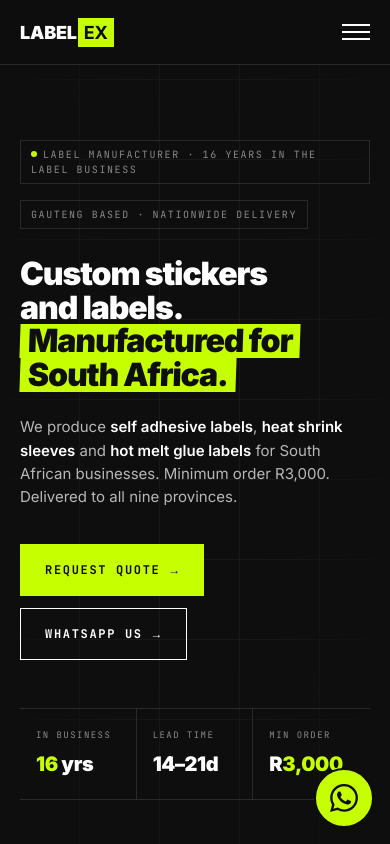
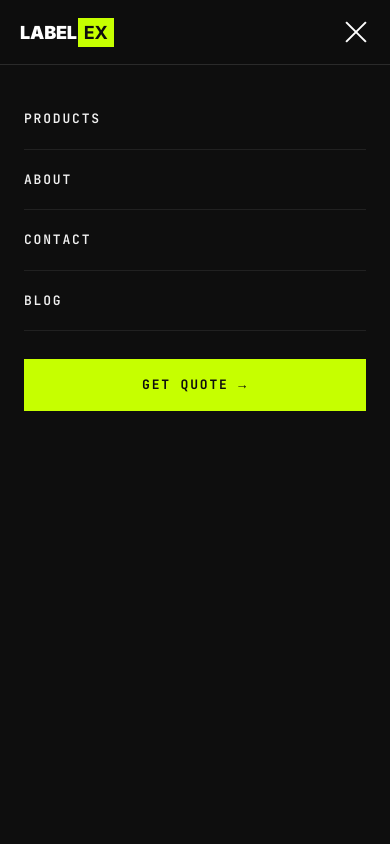
Before and after one commit to unknownakhh/labelex, a plain HTML site: page index.html in a window 390 px wide. Both pictures are taken after a click on the element 356 px from the left and 32 px from the top of the page. Shown: the top 844 px of the page. Drawn offline with Linux system fonts and the light colour scheme.

Commit message:
Add mobile menu with burger toggle and animation

```diff
--- a/index.html
+++ b/index.html
@@ -15,6 +15,50 @@
   @media(max-width:768px) {
     .process-override { grid-template-columns:1fr; }
   }
+
+  /* MOBILE MENU */
+  .mobile-menu {
+    display: none;
+    position: fixed;
+    top: 57px;
+    left: 0; right: 0; bottom: 0;
+    background: #0e0e0e;
+    z-index: 49;
+    flex-direction: column;
+    padding: 32px 24px;
+    gap: 0;
+    overflow-y: auto;
+  }
+  .mobile-menu.open { display: flex; }
+  .mobile-menu a {
+    font-family: 'JetBrains Mono', monospace;
+    font-size: 13px;
+    font-weight: 600;
+    letter-spacing: 0.14em;
+    text-transform: uppercase;
+    color: #f0f0f0;
+    text-decoration: none;
+    padding: 20px 0;
+    border-bottom: 1px solid rgba(255,255,255,0.08);
+    transition: color 0.2s;
+  }
+  .mobile-menu a:hover { color: #c6ff00; }
+  .mobile-menu .mobile-menu-cta {
+    background: #c6ff00;
+    color: #0e0e0e;
+    text-align: center;
+    padding: 16px 24px;
+    margin-top: 28px;
+    border-bottom: none;
+    font-weight: 700;
+  }
+  .mobile-menu .mobile-menu-cta:hover { background: #b0e600; color: #0e0e0e; }
+
+  /* BURGER ACTIVE STATE */
+  .menu-icon.active span:nth-child(1) { transform: translateY(7px) rotate(45deg); }
+  .menu-icon.active span:nth-child(2) { opacity: 0; }
+  .menu-icon.active span:nth-child(3) { transform: translateY(-7px) rotate(-45deg); }
+  .menu-icon span { transition: transform 0.25s ease, opacity 0.25s ease; }
 </style>
 <script type="application/ld+json">
 {
@@ -141,10 +185,21 @@
     </div>
     <div class="nav-cta">
       <a href="contact.html" class="btn-quote">Get Quote →</a>
-      <div class="menu-icon"><span></span><span></span><span></span></div>
+      <div class="menu-icon" id="burgerBtn" aria-label="Open menu">
+        <span></span><span></span><span></span>
+      </div>
     </div>
   </div>
 </nav>
+
+<!-- MOBILE MENU -->
+<div class="mobile-menu" id="mobileMenu">
+  <a href="products.html">Products</a>
+  <a href="about.html">About</a>
+  <a href="contact.html">Contact</a>
+  <a href="blog/">Blog</a>
+  <a href="contact.html" class="mobile-menu-cta">Get Quote →</a>
+</div>
 
 <section class="hero">
   <div class="wrap">
@@ -570,5 +625,19 @@
   </svg>
 </a>
 
+<script>
+  var burger = document.getElementById('burgerBtn');
+  var menu = document.getElementById('mobileMenu');
+  burger.addEventListener('click', function() {
+    menu.classList.toggle('open');
+    burger.classList.toggle('active');
+  });
+  menu.querySelectorAll('a').forEach(function(link) {
+    link.addEventListener('click', function() {
+      menu.classList.remove('open');
+      burger.classList.remove('active');
+    });
+  });
+</script>
 </body>
 </html>
```
